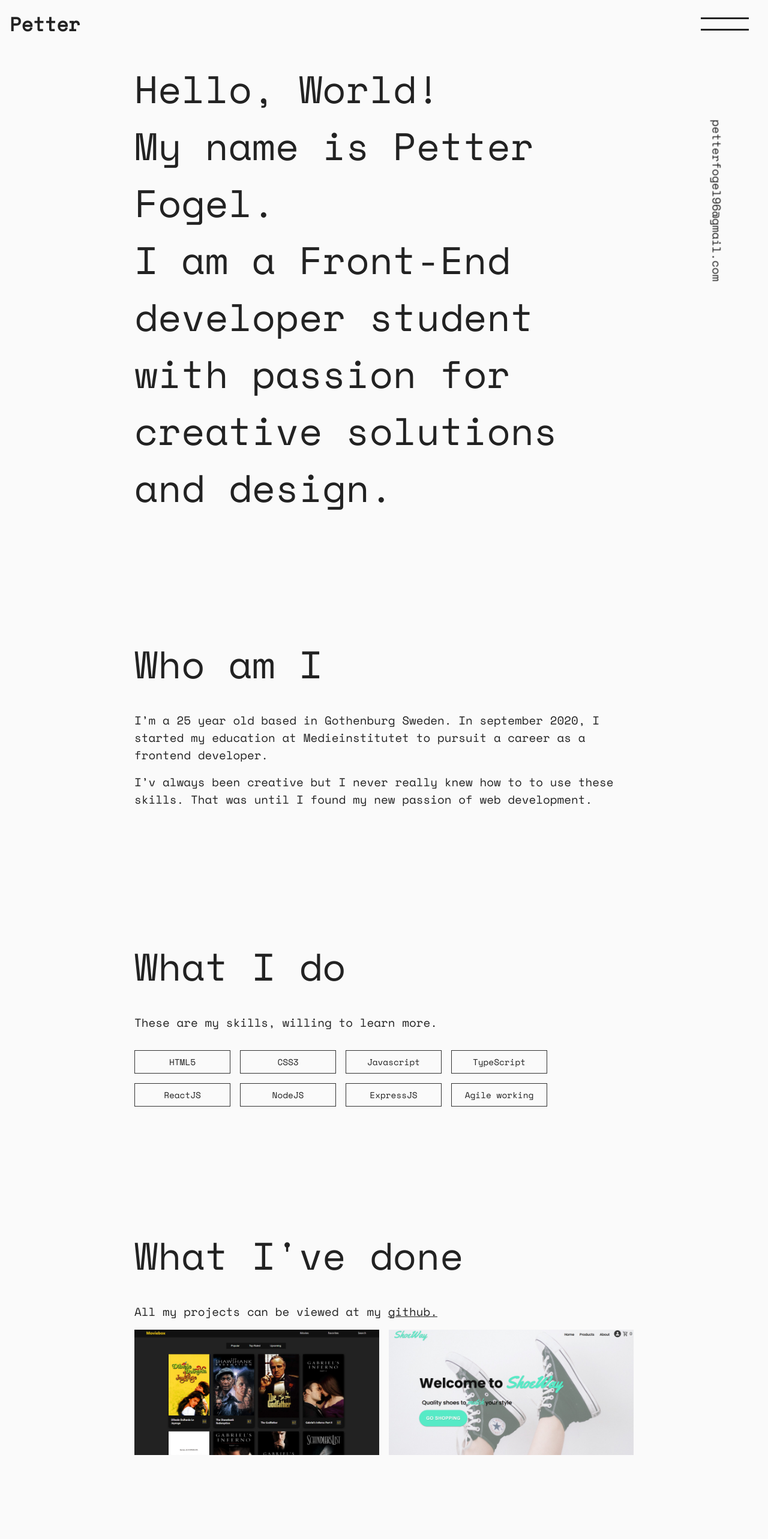
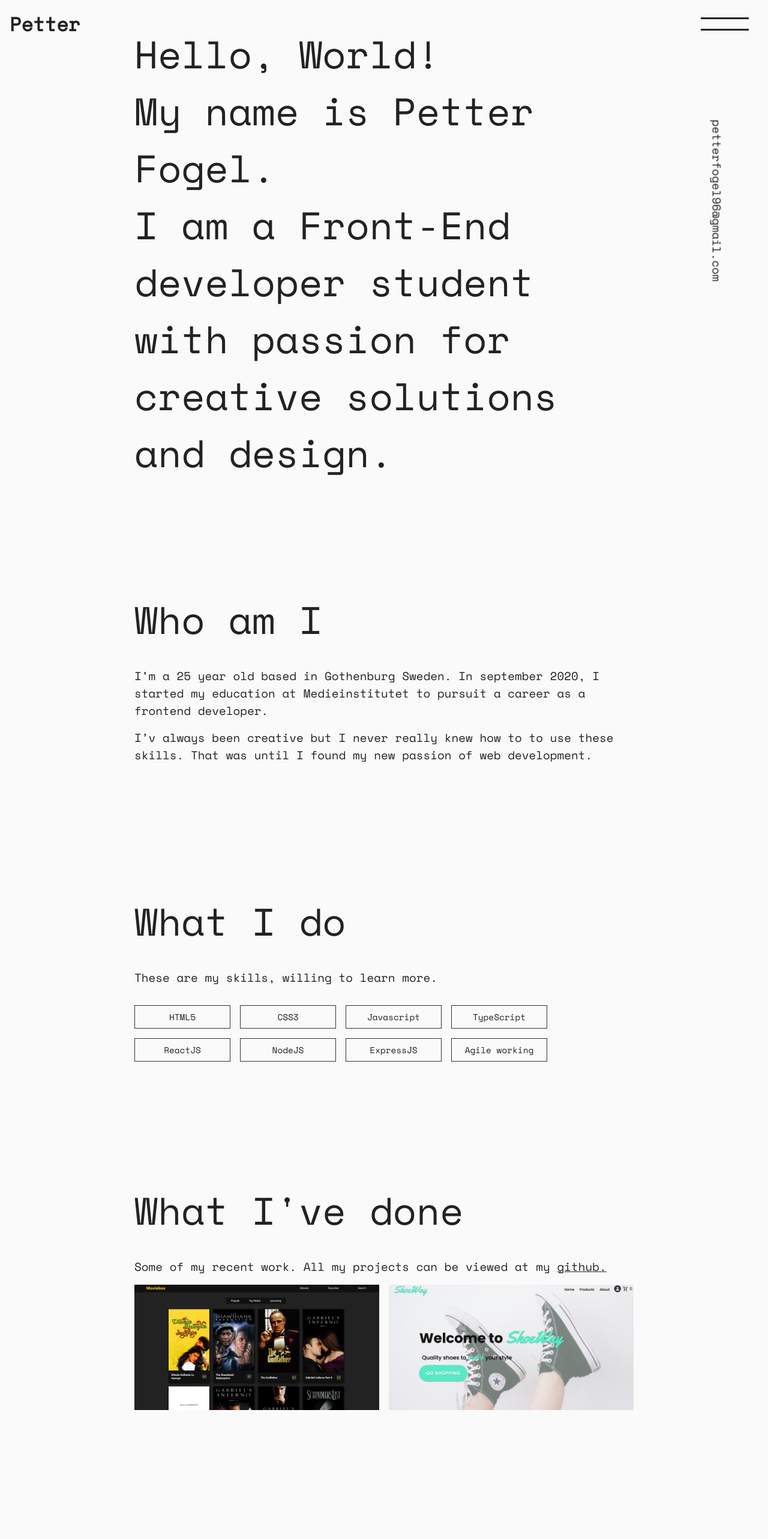
Before and after one commit to PetterFogel/portfolio, a React (Create React App) app: page / in a window 1280 px wide. Shown: the top 2566 px of the page at 60% size. Built offline with nearby package versions, Linux system fonts and the light colour scheme.

Commit message:
Add some small details.

```diff
--- a/src/components/main/intro.tsx
+++ b/src/components/main/intro.tsx
@@ -18,7 +18,7 @@ const IntroContent: FC = () => {
   });
 
   return (
-    <section className={classes.section} id="intro">
+    <section className={classes.introSection} id="intro">
       <animated.div style={fadeIn}>
         <h2 className={classes.subHeadTitle}>Hello, World!</h2>
         <h1 className={classes.headTitle}>My name is Petter Fogel.</h1>
--- a/src/components/main/projects/projectItem.tsx
+++ b/src/components/main/projects/projectItem.tsx
@@ -11,7 +11,7 @@ const ProjectItem: FC<ProjectItemProps> = ({ project }: ProjectItemProps) => {
     <div className={classes.imageHolder}>
       <img className={classes.image} src={project.img} alt="movie-box" />
       <div className={classes.overlay}>
-        <p>{project.info}</p>
+        <p className={classes.infoText}>{project.info}</p>
         <div className={classes.btnHolder}>
           <a
             href={project.netlifyLink}
--- a/src/components/main/projects/projects.tsx
+++ b/src/components/main/projects/projects.tsx
@@ -32,7 +32,7 @@ const Projects: FC = () => {
         <div>
           <div className={classes.flexRow}>
             <p className={classes.paragraph}>
-              All my projects can be viewed at my&nbsp;
+              Some of my recent work. All my projects can be viewed at my&nbsp;
             </p>
             <a
               className={classes.aLink}
--- a/src/components/pages/mainContent.tsx
+++ b/src/components/pages/mainContent.tsx
@@ -4,10 +4,11 @@ import Contact from "../main/contact";
 import Intro from "../main/intro";
 import Projects from "../main/projects/projects";
 import Skills from "../main/skills";
+import classes from "../../styles/navigation.module.css";
 
 const MainContent: FC = () => {
   return (
-    <main>
+    <main className={classes.main}>
       <Intro />
       <About />
       <Skills />
```
